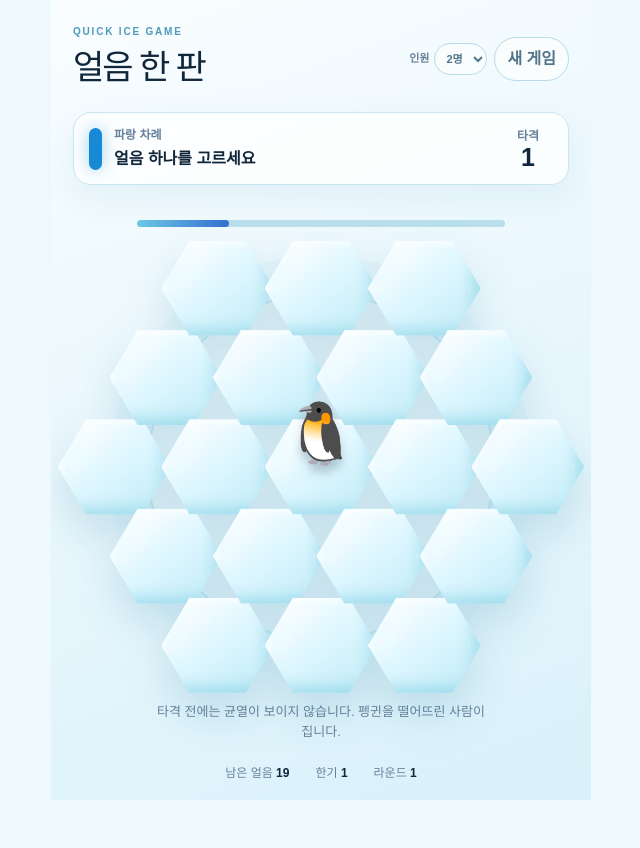
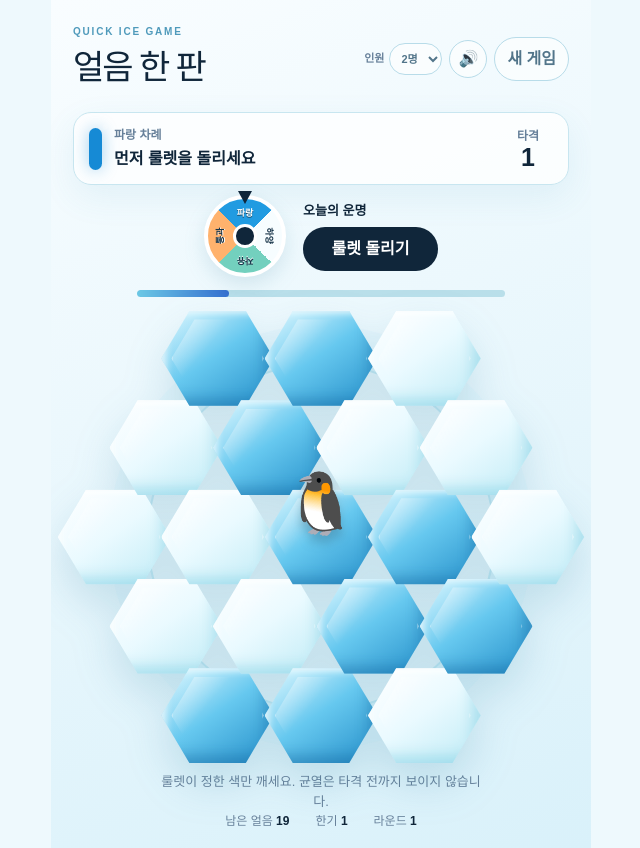
Before and after one commit to uclick-ljw/coffee-break-games, a Next.js app: page / in a window 1280 px wide. Shown: the whole page, without its empty margins (319-959 px from the left). Before the commit the page ends 800 px from the top, so only its background shows below. Built offline with nearby package versions, Linux system fonts and the light colour scheme.

Commit message:
feat: add roulette turns and colored ice

```diff
--- a/app/game.ts
+++ b/app/game.ts
@@ -7,6 +7,7 @@ export type Ice = {
   strength: number;
   stress: number;
   links: string[];
+  color: 'blue' | 'white';
   state: 'solid' | 'gone';
 };
 
@@ -16,6 +17,8 @@ export type ResolutionStep = {
 };
 
 export const PLAYER_NAMES = ['파랑', '주황', '보라', '초록'];
+export const ROULETTE_RESULTS = ['blue', 'white', 'any', 'pass'] as const;
+export type RouletteResult = typeof ROULETTE_RESULTS[number];
 
 const directions = [
   [1, 0], [1, -1], [0, -1], [-1, 0], [-1, 1], [0, 1],
@@ -48,10 +51,16 @@ export function makeIce(players: number, seed: number): Ice[] {
         strength: 2 + (hash(q, r, seed) % 2),
         stress: 0,
         links: [],
+        color: 'white',
         state: 'solid',
       });
     }
   }
+
+  const blueIds = new Set([...ice]
+    .sort((a, b) => hash(a.q, a.r, seed + 41) - hash(b.q, b.r, seed + 41))
+    .slice(0, Math.floor(ice.length / 2))
+    .map((tile) => tile.id));
 
   return ice.map((tile) => {
     const ordered = neighbors(tile, ice).sort((a, b) =>
@@ -62,7 +71,7 @@ export function makeIce(players: number, seed: number): Ice[] {
       if (linked.length >= Math.min(2, ordered.length)) break;
       if (!linked.includes(item)) linked.push(item);
     }
-    return { ...tile, links: linked.slice(0, 3).map((item) => item.id) };
+    return { ...tile, color: blueIds.has(tile.id) ? 'blue' : 'white', links: linked.slice(0, 3).map((item) => item.id) };
   });
 }
 
@@ -92,7 +101,7 @@ export function resolveHit(all: Ice[], targetId: string, move: number, players:
 
   let next = all.map((tile) => tile.id === targetId ? { ...tile, state: 'gone' as const } : { ...tile });
   const steps: ResolutionStep[] = [];
-  const coldPenalty = Math.min(1, Math.floor(Math.floor((move - 1) / players) / 2));
+  const coldPenalty = Math.floor((Math.floor((move - 1) / players) * 2) / 3);
   let frontier = [targetId];
 
   for (let depth = 0; depth < 2 && frontier.length; depth += 1) {
@@ -104,7 +113,7 @@ export function resolveHit(all: Ice[], targetId: string, move: number, players:
     next = next.map((tile) => affectedSet.has(tile.id) ? { ...tile, stress: tile.stress + 1 } : tile);
     const falling = affected.filter((id) => {
       const tile = next.find((item) => item.id === id)!;
-      if (tile.id === '0:0' && move <= players) return false;
+      if (tile.id === '0:0' && move <= players * 2) return false;
       return tile.stress >= Math.max(1, tile.strength - coldPenalty);
     });
     const fallingSet = new Set(falling);
@@ -113,7 +122,7 @@ export function resolveHit(all: Ice[], targetId: string, move: number, players:
     frontier = falling;
   }
 
-  const detached = detachedIds(next).filter((id) => id !== '0:0' || move > players);
+  const detached = detachedIds(next).filter((id) => id !== '0:0' || move > players * 2);
   if (detached.length) {
     const detachedSet = new Set(detached);
     next = next.map((tile) => detachedSet.has(tile.id) ? { ...tile, state: 'gone' as const } : tile);
--- a/app/globals.css
+++ b/app/globals.css
@@ -40,10 +40,11 @@ button { font: inherit; }
 h1 { margin: 0; font-size: clamp(26px, 7vw, 34px); letter-spacing: -.06em; }
 .game-actions { display: flex; align-items: center; gap: 7px; }
 .player-select { display: flex; align-items: center; gap: 5px; color: var(--muted); font-size: 11px; font-weight: 800; }
-.player-select select, .restart-small { border: 1px solid #b8dce9; border-radius: 99px; background: #fff9; color: #52758a; font-weight: 700; }
+.player-select select, .restart-small, .sound-toggle { border: 1px solid #b8dce9; border-radius: 99px; background: #fff9; color: #52758a; font-weight: 700; }
 .player-select select { padding: 8px 7px; }
 .restart-small { padding: 9px 12px; cursor: pointer; }
-.restart-small:disabled, .player-select select:disabled { cursor: wait; opacity: .55; }
+.sound-toggle { width: 38px; height: 38px; display: grid; place-items: center; padding: 0; cursor: pointer; }
+.restart-small:disabled, .sound-toggle:disabled, .player-select select:disabled { cursor: wait; opacity: .55; }
 
 .status-card {
   margin-top: 19px;
@@ -65,6 +66,21 @@ h1 { margin: 0; font-size: clamp(26px, 7vw, 34px); letter-spacing: -.06em; }
 .status-card strong { font-size: 16px; }
 .move-count { margin-left: auto; min-width: 50px; text-align: center; display: grid; }
 .move-count b { font-size: 25px; line-height: 1; }
+
+.roulette-panel { margin-top: 10px; display: flex; align-items: center; justify-content: center; gap: 17px; }
+.wheel-shell { position: relative; width: 82px; height: 82px; flex: none; filter: drop-shadow(0 8px 10px #337d9828); }
+.wheel-pointer { position: absolute; z-index: 2; left: 50%; top: -4px; width: 0; height: 0; border-left: 7px solid transparent; border-right: 7px solid transparent; border-top: 13px solid var(--ink); transform: translateX(-50%); }
+.roulette-wheel { position: absolute; inset: 0; overflow: hidden; border: 4px solid white; border-radius: 50%; background: conic-gradient(from -45deg, #219be1 0 25%, #f7fdff 25% 50%, #73d0be 50% 75%, #ffb26d 75%); transition: transform .85s cubic-bezier(.12,.62,.18,1); }
+.roulette-wheel::after { content: ""; position: absolute; inset: 34%; border: 3px solid white; border-radius: 50%; background: var(--ink); }
+.roulette-wheel span { position: absolute; z-index: 1; color: #17354a; font-size: 9px; font-weight: 900; text-shadow: 0 1px #fff; }
+.roulette-wheel span:nth-child(1) { left: 50%; top: 8px; transform: translateX(-50%); color: white; text-shadow: 0 1px #174761; }
+.roulette-wheel span:nth-child(2) { right: 5px; top: 50%; transform: translateY(-50%) rotate(90deg); }
+.roulette-wheel span:nth-child(3) { left: 50%; bottom: 7px; transform: translateX(-50%) rotate(180deg); }
+.roulette-wheel span:nth-child(4) { left: 4px; top: 50%; transform: translateY(-50%) rotate(-90deg); }
+.roulette-action { min-width: 135px; display: grid; gap: 7px; }
+.roulette-action b { font-size: 13px; }
+.roulette-action button { border: 0; border-radius: 99px; padding: 10px 16px; background: var(--ink); color: white; font-weight: 800; cursor: pointer; }
+.roulette-action button:disabled { cursor: default; opacity: .42; }
 
 .board-wrap { flex: 1; min-height: 380px; display: grid; align-content: center; }
 .cold-meter { height: 7px; margin: 13px auto 5px; width: 74%; border-radius: 99px; background: #b9dfea; overflow: hidden; }
@@ -90,14 +106,19 @@ h1 { margin: 0; font-size: clamp(26px, 7vw, 34px); letter-spacing: -.06em; }
   cursor: pointer;
   transition: filter .16s, opacity .18s, transform .18s;
 }
+.ice.blue { background: linear-gradient(145deg, #dff8ff 4%, #66c8ef 48%, #238dc8 100%); box-shadow: inset -8px -10px 14px #1769a173, inset 4px 5px 7px #effcff; }
+.ice.white { background: linear-gradient(145deg, #fff 4%, #eafaff 48%, #bdeaf5 100%); }
+.ice.unavailable:not(.gone) { opacity: .4; filter: grayscale(.25); }
 .ice::after { content: ""; position: absolute; inset: 9%; clip-path: inherit; border: 1px solid #fff9; background: linear-gradient(130deg, #fff8, transparent 38%); }
 .ice:hover:not(:disabled), .ice:focus-visible { filter: brightness(1.06) saturate(1.2); transform: translate(-50%, -53%) scale(1.04); outline: none; }
 .ice:focus-visible { box-shadow: inset 0 0 0 5px #176fa8; }
 .ice.pulse { animation: stress-pulse .19s ease-in-out infinite alternate; z-index: 3; }
 .ice.gone { opacity: 0; pointer-events: none; transform: translate(-50%, -20%) scale(.55); }
 .ice.falling { animation: fall .2s ease-in forwards; }
+.hammer { position: absolute; z-index: 9; font-size: clamp(34px, 10vw, 54px); line-height: 1; pointer-events: none; filter: drop-shadow(0 8px 5px #17384f44); animation: hammer-hit .16s cubic-bezier(.2,.8,.3,1) forwards; }
 .penguin { position: absolute; z-index: 5; left: 50%; top: 43%; transform: translate(-50%, -50%); font-size: clamp(42px, 11vw, 62px); pointer-events: none; filter: drop-shadow(0 8px 5px #28475a44); transition: top .5s, opacity .4s, transform .4s; }
-.penguin.worried { animation: wobble .18s ease-in-out infinite alternate; }
+.penguin.tense { animation: wobble .16s ease-in-out infinite alternate; }
+.penguin.panic { animation: panic .1s ease-in-out infinite alternate; }
 .penguin.dropped { top: 68%; opacity: 0; transform: translate(-50%, -50%) rotate(30deg) scale(.5); }
 .rule { margin: 0 auto; max-width: 330px; color: var(--muted); text-align: center; font-size: 13px; line-height: 1.55; }
 
@@ -114,12 +135,20 @@ footer b { color: var(--ink); }
 
 @keyframes fall { to { opacity: 0; transform: translate(-50%, 5%) scale(.45) rotate(8deg); } }
 @keyframes stress-pulse { from { filter: brightness(1); } to { filter: brightness(1.35) saturate(1.7); transform: translate(-50%, -50%) scale(1.06); } }
+@keyframes hammer-hit { from { opacity: .3; transform: translate(-85%, -155%) rotate(-42deg); } to { opacity: 1; transform: translate(-42%, -95%) rotate(12deg); } }
+@keyframes board-nudge { 30% { transform: translateX(-3px); } 70% { transform: translateX(3px); } }
+@keyframes board-shock { 20% { transform: translate(-7px, 2px) rotate(-.6deg); } 50% { transform: translate(6px, -2px) rotate(.5deg); } 80% { transform: translate(-3px, 1px); } }
 @keyframes wobble { from { transform: translate(-50%, -50%) rotate(-4deg); } to { transform: translate(-50%, -50%) rotate(4deg); } }
+@keyframes panic { from { transform: translate(-52%, -50%) rotate(-8deg); } to { transform: translate(-48%, -52%) rotate(8deg); } }
 @keyframes pop { from { opacity: 0; transform: translateY(16px) scale(.94); } }
+
+.board.shake-small { animation: board-nudge .14s ease-out; }
+.board.shake-large { animation: board-shock .2s ease-out; }
 
 @media (max-height: 720px) {
   .game-shell { padding-top: 15px; }
   .status-card { margin-top: 10px; min-height: 62px; }
+  .roulette-panel { margin-top: 5px; transform: scale(.88); }
   .board-wrap { min-height: 330px; }
   .board { width: min(72vh, 430px); }
 }
@@ -129,6 +158,7 @@ footer b { color: var(--ink); }
   .player-select > span { display: none; }
   .game-actions { gap: 5px; }
   .restart-small { padding-inline: 10px; }
+  .sound-toggle { width: 36px; height: 36px; }
   .board-4 .ice { min-width: 44px; min-height: 44px; }
 }
 
--- a/app/page.tsx
+++ b/app/page.tsx
@@ -1,9 +1,15 @@
 'use client';
 
-import { useMemo, useState, type CSSProperties } from 'react';
-import { makeIce, PLAYER_NAMES, resolveHit, type Ice } from './game';
+import { useMemo, useRef, useState, type CSSProperties } from 'react';
+import { makeIce, PLAYER_NAMES, resolveHit, ROULETTE_RESULTS, type Ice, type RouletteResult } from './game';
 
 const wait = (ms: number) => new Promise((resolve) => setTimeout(resolve, ms));
+const ROULETTE_LABELS: Record<RouletteResult, string> = {
+  blue: '파란 얼음',
+  white: '하얀 얼음',
+  any: '아무 얼음',
+  pass: '차례 통과',
+};
 
 function initialGame(round: number, players: number) {
   return makeIce(players, 20260821 + round * 97 + players * 13);
@@ -20,45 +26,122 @@ export default function Home() {
   const [loser, setLoser] = useState<number | null>(null);
   const [pulse, setPulse] = useState<string[]>([]);
   const [falling, setFalling] = useState<string[]>([]);
+  const [hammer, setHammer] = useState<string | null>(null);
+  const [shake, setShake] = useState<'' | 'small' | 'large'>('');
+  const [penguinMood, setPenguinMood] = useState<'calm' | 'tense' | 'panic'>('calm');
+  const [muted, setMuted] = useState(false);
+  const [roulette, setRoulette] = useState<RouletteResult | null>(null);
+  const [spinning, setSpinning] = useState(false);
+  const [wheelRotation, setWheelRotation] = useState(0);
+  const audioRef = useRef<AudioContext | null>(null);
   const remaining = useMemo(() => ice.filter((tile) => tile.state === 'solid').length, [ice]);
   const radius = players;
   const completedCycles = Math.floor((move - 1) / players);
 
+  function audioContext() {
+    if (muted) return null;
+    audioRef.current ??= new AudioContext();
+    if (audioRef.current.state === 'suspended') void audioRef.current.resume();
+    return audioRef.current;
+  }
+
+  function tone(start: number, end: number, duration: number, type: OscillatorType, volume: number) {
+    const context = audioContext();
+    if (!context) return;
+    const oscillator = context.createOscillator();
+    const gain = context.createGain();
+    const now = context.currentTime;
+    oscillator.type = type;
+    oscillator.frequency.setValueAtTime(start, now);
+    oscillator.frequency.exponentialRampToValueAtTime(end, now + duration);
+    gain.gain.setValueAtTime(0.0001, now);
+    gain.gain.exponentialRampToValueAtTime(volume, now + 0.01);
+    gain.gain.exponentialRampToValueAtTime(0.0001, now + duration);
+    oscillator.connect(gain).connect(context.destination);
+    oscillator.start(now);
+    oscillator.stop(now + duration);
+  }
+
+  function canHit(tile: Ice) {
+    return tile.state === 'solid' && (roulette === 'any' || roulette === tile.color);
+  }
+
+  const needsRespin = roulette === 'blue' || roulette === 'white'
+    ? !ice.some((tile) => tile.state === 'solid' && tile.color === roulette)
+    : false;
+
+  async function spinRoulette() {
+    if (busy || spinning || loser !== null || (roulette !== null && !needsRespin)) return;
+    setSpinning(true);
+    setRoulette(null);
+    const random = crypto.getRandomValues(new Uint32Array(1))[0];
+    const result = ROULETTE_RESULTS[random % ROULETTE_RESULTS.length];
+    const targetAngle = -ROULETTE_RESULTS.indexOf(result) * 90;
+    setWheelRotation((current) => current + 1440 + ((targetAngle - current % 360 + 360) % 360));
+    await wait(850);
+    setRoulette(result);
+    if (result === 'pass') {
+      await wait(700);
+      setPlayer((current) => (current + 1) % players);
+      setRoulette(null);
+    }
+    setSpinning(false);
+  }
+
   async function breakIce(id: string) {
-    if (busy || loser !== null) return;
+    if (busy || spinning || loser !== null) return;
+    if (!ice.some((tile) => tile.id === id && canHit(tile))) return;
     setBusy(true);
+    audioContext();
     const { final, steps } = resolveHit(ice, id, move, players);
 
+    setHammer(id);
+    setPenguinMood('tense');
+    await wait(140);
+    tone(150, 70, 0.08, 'square', 0.07);
+    setShake('small');
     setFalling([id]);
     setIce((current) => current.map((tile) => tile.id === id ? { ...tile, state: 'gone' } : tile));
-    await wait(160);
+    await wait(80);
+    setHammer(null);
+    setShake('');
 
     for (const step of steps) {
       setFalling([]);
       setPulse(step.affected);
-      await wait(190);
+      setPenguinMood('tense');
+      tone(680, 360, 0.08, 'triangle', 0.025);
+      await wait(140);
       if (step.falling.length) {
         setPulse([]);
         setFalling(step.falling);
+        setShake(step.falling.length >= 4 ? 'large' : 'small');
+        setPenguinMood(step.falling.length >= 4 ? 'panic' : 'tense');
+        tone(110, 35, 0.18, 'sawtooth', Math.min(0.12, 0.04 + step.falling.length * 0.01));
         setIce((current) => current.map((tile) => step.falling.includes(tile.id) ? { ...tile, state: 'gone' } : tile));
-        await wait(210);
+        await wait(140);
+        setShake('');
       }
     }
 
     setIce(final);
     setPulse([]);
     setFalling([]);
+    setHammer(null);
+    setShake('');
+    setPenguinMood('calm');
     const penguinFell = final.find((tile) => tile.id === '0:0')?.state === 'gone';
     setBusy(false);
     if (penguinFell) setLoser(player);
     else {
       setPlayer((current) => (current + 1) % players);
       setMove((current) => current + 1);
+      setRoulette(null);
     }
   }
 
   function restart(nextPlayers = players) {
-    if (busy) return;
+    if (busy || spinning) return;
     const nextRound = round + 1;
     const nextStarter = nextPlayers === players ? (starter + 1) % nextPlayers : 0;
     setPlayers(nextPlayers);
@@ -70,10 +153,22 @@ export default function Home() {
     setLoser(null);
     setPulse([]);
     setFalling([]);
+    setHammer(null);
+    setShake('');
+    setPenguinMood('calm');
+    setRoulette(null);
+    setSpinning(false);
+    setWheelRotation(0);
   }
 
   const boardStyle = { '--ice-size': `${48 / radius}%` } as CSSProperties;
   const penguinSize = radius === 2 ? 60 : radius === 3 ? 48 : 38;
+  const hammerTarget = ice.find((tile) => tile.id === hammer);
+  const instruction = roulette === 'pass' ? '이번 차례는 통과!'
+    : spinning ? '룰렛이 돌아갑니다…'
+    : roulette === null ? '먼저 룰렛을 돌리세요'
+    : needsRespin ? `${ROULETTE_LABELS[roulette]}이 없습니다`
+    : `${ROULETTE_LABELS[roulette]}을 고르세요`;
 
   return (
     <main className="game-shell">
@@ -85,13 +180,20 @@ export default function Home() {
         <div className="game-actions">
           <label className="player-select">
             <span>인원</span>
-            <select value={players} disabled={busy} onChange={(event) => restart(Number(event.target.value))}>
+            <select value={players} disabled={busy || spinning} onChange={(event) => restart(Number(event.target.value))}>
               <option value={2}>2명</option>
               <option value={3}>3명</option>
               <option value={4}>4명</option>
             </select>
           </label>
-          <button className="restart-small" disabled={busy} onClick={() => restart()}>새 게임</button>
+          <button
+            className="sound-toggle"
+            disabled={busy || spinning}
+            aria-label={muted ? '소리 켜기' : '음소거'}
+            aria-pressed={muted}
+            onClick={() => setMuted((current) => !current)}
+          >{muted ? '🔇' : '🔊'}</button>
+          <button className="restart-small" disabled={busy || spinning} onClick={() => restart()}>새 게임</button>
         </div>
       </header>
 
@@ -99,34 +201,52 @@ export default function Home() {
         <div className={`player-dot player-${player}`} />
         <div>
           <span>{loser === null ? `${PLAYER_NAMES[player]} 차례` : `${PLAYER_NAMES[loser]} 패배`}</span>
-          <strong>{loser === null ? (busy ? '충격이 퍼집니다…' : '얼음 하나를 고르세요') : '펭귄이 빠졌습니다!'}</strong>
+          <strong>{loser === null ? (busy ? '충격이 퍼집니다…' : instruction) : '펭귄이 빠졌습니다!'}</strong>
         </div>
         <div className="move-count"><span>타격</span><b>{move}</b></div>
+      </section>
+
+      <section className="roulette-panel" aria-label="타격 룰렛">
+        <div className="wheel-shell">
+          <i className="wheel-pointer" />
+          <div className="roulette-wheel" style={{ transform: `rotate(${wheelRotation}deg)` }}>
+            <span>파랑</span><span>하양</span><span>자유</span><span>통과</span>
+          </div>
+        </div>
+        <div className="roulette-action">
+          <b>{roulette ? ROULETTE_LABELS[roulette] : '오늘의 운명'}</b>
+          <button onClick={spinRoulette} disabled={busy || spinning || loser !== null || (roulette !== null && !needsRespin)}>
+            {roulette === 'pass' ? '차례 통과' : spinning ? '도는 중…' : needsRespin ? '다시 돌리기' : '룰렛 돌리기'}
+          </button>
+        </div>
       </section>
 
       <section className="board-wrap" aria-label={`${players}인용 얼음 게임판`}>
         <div className="cold-meter" aria-label={`한기 단계 ${Math.min(3, Math.floor(completedCycles / 2) + 1)}`}>
           <i style={{ width: `${Math.min(100, 25 + completedCycles * 15)}%` }} />
         </div>
-        <div className={`board board-${players}`} style={boardStyle}>
+        <div className={`board board-${players} ${shake ? `shake-${shake}` : ''}`} style={boardStyle}>
           <div className="water-ripple" />
           {ice.map((tile) => (
             <button
               key={tile.id}
-              className={`ice ${tile.state} ${pulse.includes(tile.id) ? 'pulse' : ''} ${falling.includes(tile.id) ? 'falling' : ''}`}
+              className={`ice ${tile.color} ${tile.state} ${roulette && !canHit(tile) ? 'unavailable' : ''} ${pulse.includes(tile.id) ? 'pulse' : ''} ${falling.includes(tile.id) ? 'falling' : ''}`}
               style={{ left: `${tile.x}%`, top: `${tile.y}%` }}
               onClick={() => breakIce(tile.id)}
-              disabled={busy || loser !== null || tile.state === 'gone'}
-              aria-label={tile.id === '0:0' ? '펭귄이 있는 얼음' : '얼음'}
+              disabled={busy || spinning || loser !== null || !canHit(tile)}
+              aria-label={`${tile.color === 'blue' ? '파란' : '하얀'} ${tile.id === '0:0' ? '펭귄이 있는 얼음' : '얼음'}`}
             />
           ))}
+          {hammerTarget && (
+            <span className="hammer" style={{ left: `${hammerTarget.x}%`, top: `${hammerTarget.y}%` }} aria-hidden="true">🔨</span>
+          )}
           <div
-            className={`penguin ${ice.find((tile) => tile.id === '0:0')?.state === 'gone' ? 'dropped' : busy ? 'worried' : ''}`}
+            className={`penguin ${ice.find((tile) => tile.id === '0:0')?.state === 'gone' ? 'dropped' : penguinMood}`}
             style={{ fontSize: `${penguinSize}px` }}
             aria-label="펭귄"
           >🐧</div>
         </div>
-        <p className="rule">타격 전에는 균열이 보이지 않습니다. 펭귄을 떨어뜨린 사람이 집니다.</p>
+        <p className="rule">룰렛이 정한 색만 깨세요. 균열은 타격 전까지 보이지 않습니다.</p>
       </section>
 
       <footer>
@@ -141,7 +261,7 @@ export default function Home() {
             <span className="result-penguin">🐧</span>
             <p>라운드 종료</p>
             <h2 id="result-title">{PLAYER_NAMES[loser]} 패배</h2>
-            <span>{move}번의 타격, 약 {Math.max(10, move * 4)}초 만에 끝났어요.</span>
+            <span>{move}번의 타격으로 끝났어요.</span>
             <button autoFocus onClick={() => restart()}>한 판 더</button>
           </div>
         </div>
--- a/scripts/check-game.ts
+++ b/scripts/check-game.ts
@@ -1,34 +1,47 @@
 import assert from 'node:assert/strict';
-import { hash, makeIce, resolveHit } from '../app/game.ts';
+import { hash, makeIce, resolveHit, ROULETTE_RESULTS } from '../app/game.ts';
 
 const expectedCounts = new Map([[2, 19], [3, 37], [4, 61]]);
 
 for (const [players, expected] of expectedCounts) {
   const lengths: number[] = [];
+  const spinLengths: number[] = [];
   for (let seed = 1; seed <= 120; seed += 1) {
     let ice = makeIce(players, seed);
     assert.equal(ice.length, expected);
     assert.ok(ice.every((tile) => tile.links.length >= 2 && tile.links.length <= 3));
+    assert.ok(Math.abs(ice.filter((tile) => tile.color === 'blue').length - ice.filter((tile) => tile.color === 'white').length) <= 1);
 
     let move = 1;
-    while (ice.find((tile) => tile.id === '0:0')?.state === 'solid' && move <= expected * 2) {
-      const choices = ice.filter((tile) => tile.state === 'solid' && tile.id !== '0:0');
+    let spin = 1;
+    while (ice.find((tile) => tile.id === '0:0')?.state === 'solid' && move <= expected * 2 && spin <= expected * 20) {
+      const roulette = ROULETTE_RESULTS[hash(spin, seed, players) % ROULETTE_RESULTS.length];
+      spin += 1;
+      if (roulette === 'pass') continue;
+      const choices = ice.filter((tile) => tile.state === 'solid' && tile.id !== '0:0' && (roulette === 'any' || tile.color === roulette));
+      if (!choices.length) continue;
       assert.ok(choices.length, '중앙 얼음만 남기 전에 판이 끝나야 합니다.');
       const target = choices[hash(move, seed, players) % choices.length];
       const result = resolveHit(ice, target.id, move, players);
       assert.ok(result.steps.every((step) => step.affected.length <= expected));
       ice = result.final;
-      if (move <= players) assert.equal(ice.find((tile) => tile.id === '0:0')?.state, 'solid');
+      if (move <= players * 2) assert.equal(ice.find((tile) => tile.id === '0:0')?.state, 'solid');
       move += 1;
     }
     assert.equal(ice.find((tile) => tile.id === '0:0')?.state, 'gone');
     lengths.push(move - 1);
+    spinLengths.push(spin - 1);
   }
   const average = lengths.reduce((sum, value) => sum + value, 0) / lengths.length;
+  const averageSpins = spinLengths.reduce((sum, value) => sum + value, 0) / spinLengths.length;
+  const sorted = [...lengths].sort((a, b) => a - b);
+  const p90 = sorted[Math.floor(sorted.length * 0.9)];
   const [minimum, maximum] = players === 2 ? [6, 10] : players === 3 ? [9, 15] : [12, 20];
   assert.ok(average >= minimum && average <= maximum, `${players}인 평균 타격 수가 목표 범위를 벗어났습니다.`);
-  assert.ok(Math.min(...lengths) > players, '첫 한 바퀴 안에 간접 패배가 발생했습니다.');
-  console.log(`${players}인: 평균 ${average.toFixed(1)}타격, 범위 ${Math.min(...lengths)}-${Math.max(...lengths)}`);
+  assert.ok(averageSpins <= (players === 2 ? 12 : players === 3 ? 20 : 28), `${players}인 룰렛 횟수가 너무 많습니다.`);
+  assert.ok(Math.min(...lengths) > players * 2, '첫 두 바퀴 안에 간접 패배가 발생했습니다.');
+  console.log(`${players}인: 평균 ${average.toFixed(1)}타격·룰렛 ${averageSpins.toFixed(1)}회, 90%가 ${p90}타격 이내, 범위 ${Math.min(...lengths)}-${Math.max(...lengths)}`);
+  assert.ok(p90 <= maximum, `${players}인 게임의 상위 10%가 너무 오래 지속됩니다.`);
 }
 
 const sample = makeIce(2, 42);
```
